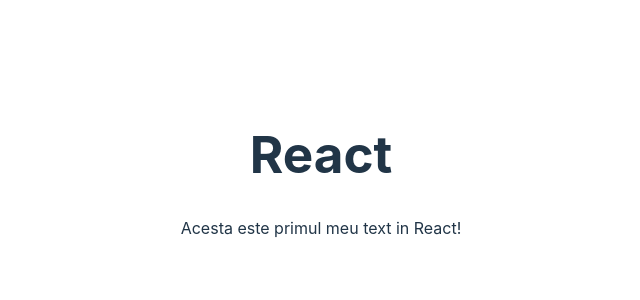
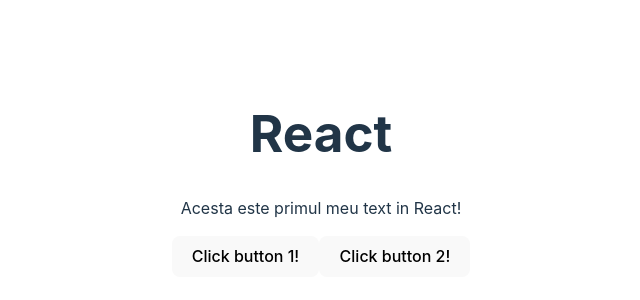
Before and after one commit to danretegan/react-lesson-1, a React (Vite) app in the folder my-app/: page / in a window 1280 px wide. Shown: the part 226-526 px from the top of the page, without its empty margins (319-959 px from the left). Built offline with nearby package versions, Linux system fonts and the light colour scheme.

Commit message:
add 2 buttons

```diff
--- a/my-app/src/App.jsx
+++ b/my-app/src/App.jsx
@@ -4,10 +4,16 @@
 
 const title = 'React'
 
+const clickButton = () => {
+  console.log('button 1 clicked');
+}
+
   return (
     <div>
       <h1>{title}</h1>
     <p>Acesta este primul meu text in React!</p>
+    <button onClick={clickButton}>Click button 1!</button>
+    <button onClick={() => {console.log('button 2 clicked')}}>Click button 2!</button>
     </div>
   )
 }
```
